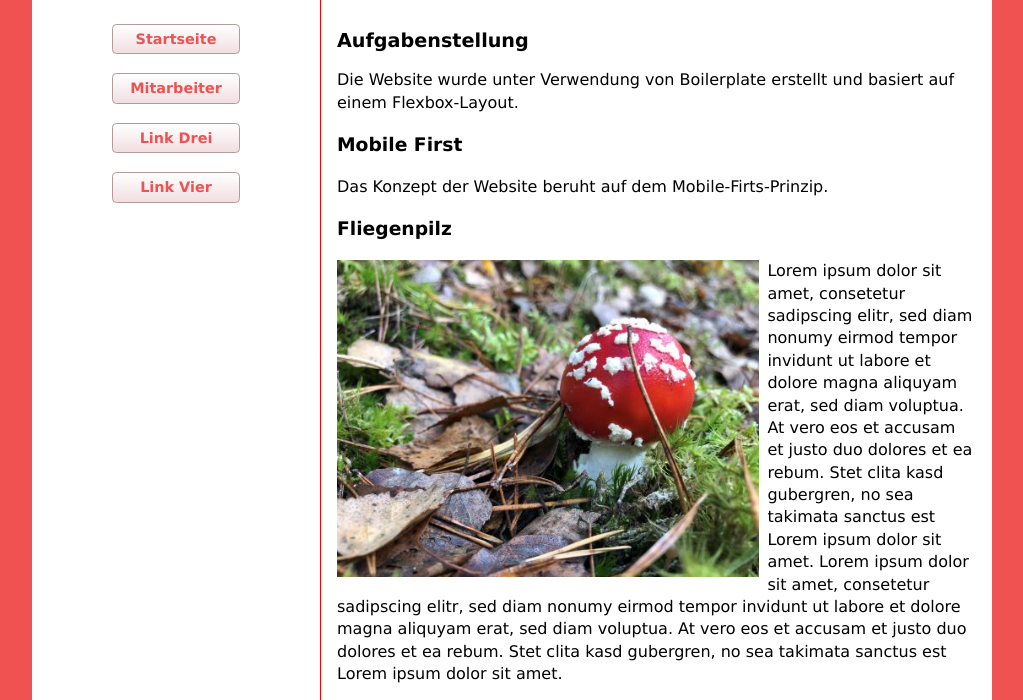
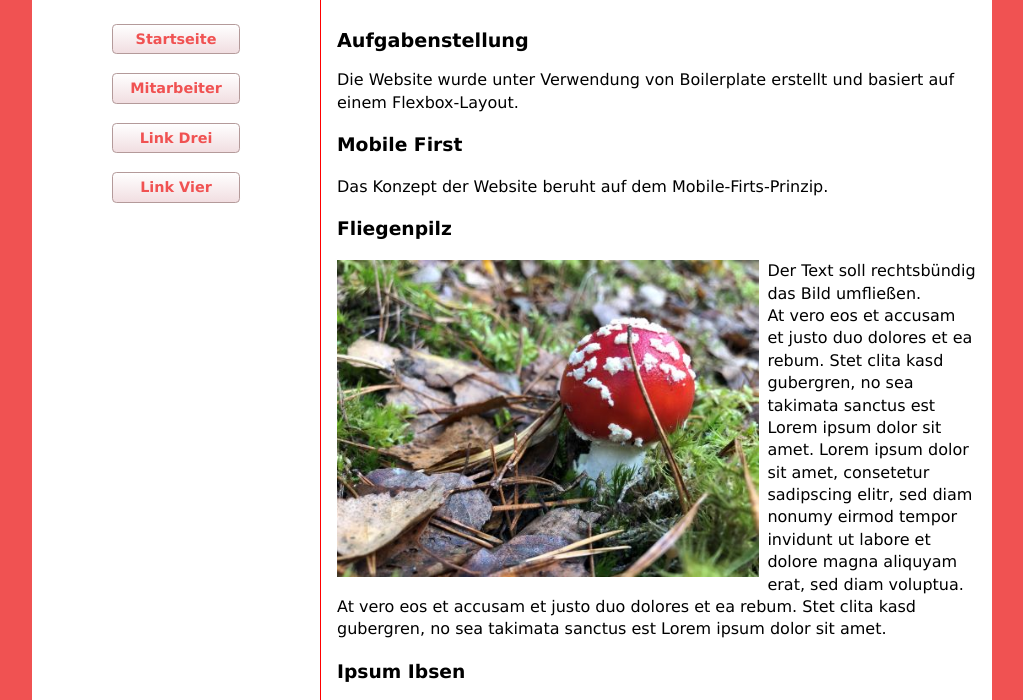
Before and after one commit to Isia13/cert_project, a website built with webpack: page index.html in a window 1280 px wide. Shown: the part 67-767 px from the top of the page, without its empty margins (128-1151 px from the left). Built offline with nearby package versions, Linux system fonts and the light colour scheme; no server answers.

Commit message:
Update index.html

```diff
--- a/index.html
+++ b/index.html
@@ -48,9 +48,8 @@
         </section>
         <section>
           <h3>Fliegenpilz</h3>
-                <p><img sizes="(max-width: 40em) 100vw, 33vw" srcset="img/pilz_300px.jpg 300w, img/pilz_500px.JPG 500w, img/pilz_700px.JPG 700w" class="imgleft" alt="Fliegenpilz">Lorem ipsum dolor sit amet, consetetur
-                    sadipscing elitr, sed diam nonumy eirmod tempor invidunt ut labore et dolore magna aliquyam erat, sed diam
-                    voluptua. At vero eos et accusam et justo duo dolores et ea rebum. Stet clita kasd gubergren, no sea takimata
+                <p><img sizes="(max-width: 40em) 100vw, 33vw" srcset="img/pilz_300px.jpg 300w, img/pilz_500px.JPG 500w, img/pilz_700px.JPG 700w" class="imgleft" alt="Fliegenpilz">Der Text soll rechtsbündig das Bild umfließen.
+                  <br>At vero eos et accusam et justo duo dolores et ea rebum. Stet clita kasd gubergren, no sea takimata
                     sanctus est Lorem ipsum dolor sit amet. Lorem ipsum dolor sit amet, consetetur sadipscing elitr, sed diam nonumy
                     eirmod tempor invidunt ut labore et dolore magna aliquyam erat, sed diam voluptua. At vero eos et accusam et
                     justo duo dolores et ea rebum. Stet clita kasd gubergren, no sea takimata sanctus est Lorem ipsum dolor sit
```
